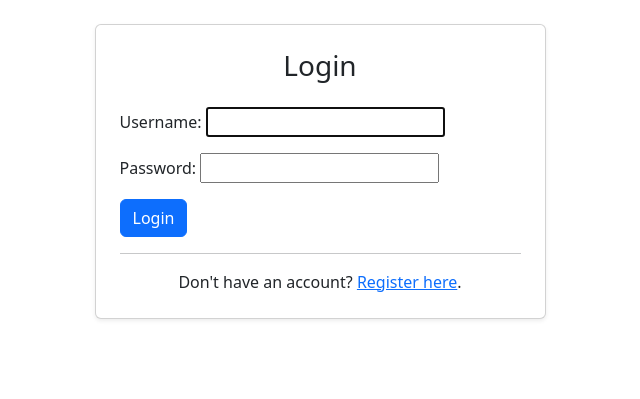
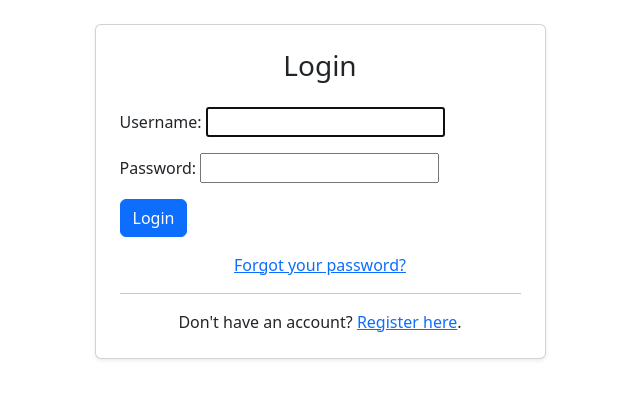
Before and after one commit to mdpos95-tech/volunteerhub_MOD5, a Django app: page /accounts/login/ in a window 1280 px wide. Shown: the part 56-455 px from the top of the page, without its empty margins (320-960 px from the left). Run offline with Django 5.2, Linux system fonts and the light colour scheme.

Commit message:
adding/fixing paths in urls.py to allow local password reset

```diff
--- a/accounts/templates/accounts/login.html
+++ b/accounts/templates/accounts/login.html
@@ -11,6 +11,9 @@
                     {{ form.as_p }}
                     <button type="submit" class="btn btn-primary">Login</button>
                 </form>
+                <p class="text-center mt-3">
+                    <a href="{% url 'accounts:password_reset' %}">Forgot your password?</a>
+                </p>
                 <hr>
                 <p class="text-center mb-0">
                     Don't have an account? <a href="{% url 'accounts:register' %}">Register here</a>.
--- a/accounts/templates/accounts/password_reset.html
+++ b/accounts/templates/accounts/password_reset.html
@@ -15,3 +15,5 @@
             </div>
         </div>
     </div>
+</div>
+{% endblock %}
--- a/accounts/templates/accounts/password_reset_done.html
+++ b/accounts/templates/accounts/password_reset_done.html
@@ -6,3 +6,5 @@
     If a user account with the provided email address exists, a password reset link has been sent to that email. Please
     check your inbox and follow the instructions to reset your password.
 </div>
+
+{% endblock %}
--- a/accounts/urls.py
+++ b/accounts/urls.py
@@ -1,4 +1,4 @@
-from django.urls import path
+from django.urls import path, reverse_lazy
 from django.contrib.auth import views as auth_views
 from . import views
 
@@ -10,8 +10,8 @@ urlpatterns = [
     path("apply/<int:opportunity_id>/", views.apply_for_opportunity, name="apply"),
     path("my-applications/", views.my_applications, name="my_applications"),
     path ("profile/", views.profile, name="profile"),
-    path ("password-reset/", auth_views.PasswordResetView.as_view(template_name="accounts/password_reset.html"), name="password_reset"),
+    path ("password-reset/", auth_views.PasswordResetView.as_view(template_name="accounts/password_reset.html",email_template_name="accounts/password_reset_email.html", success_url=reverse_lazy("accounts:password_reset_done"),), name="password_reset"),
     path ("password-reset/done/", auth_views.PasswordResetDoneView.as_view(template_name="accounts/password_reset_done.html"), name="password_reset_done"),
-    path ("password-reset-confirm/<uidb64>/<token>/", auth_views.PasswordResetConfirmView.as_view(template_name="accounts/password_reset_confirm.html"), name="password_reset_confirm"),
+    path ("password-reset-confirm/<uidb64>/<token>/", auth_views.PasswordResetConfirmView.as_view(template_name="accounts/password_reset_confirm.html",success_url=reverse_lazy("accounts:password_reset_complete"),), name="password_reset_confirm"),
     path ("password-reset-complete/", auth_views.PasswordResetCompleteView.as_view(template_name="accounts/password_reset_complete.html"), name="password_reset_complete"),
 ]
```
Also changed, not shown: accounts/templates/accounts/password_reset_email.html (added, +9 -0 lines).
